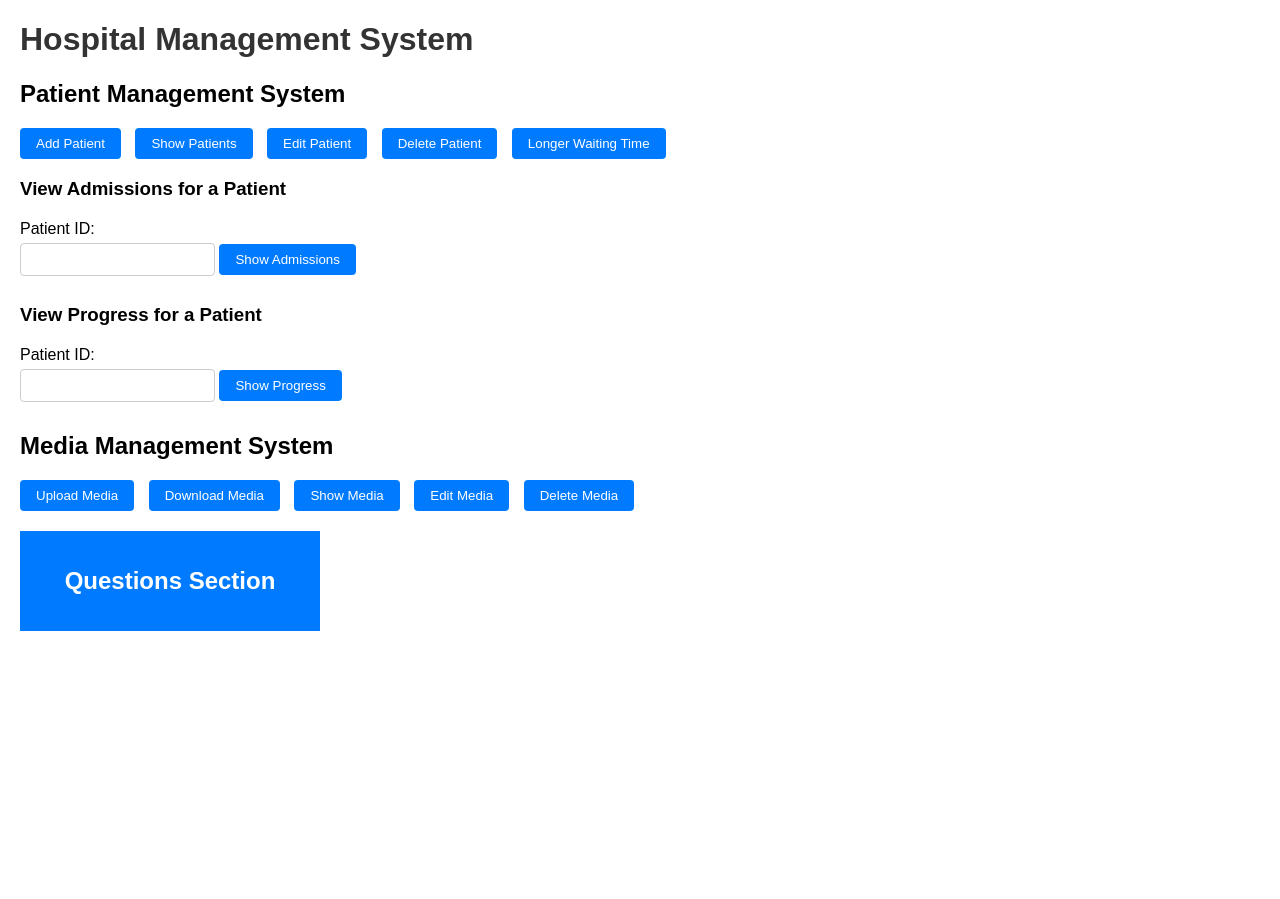
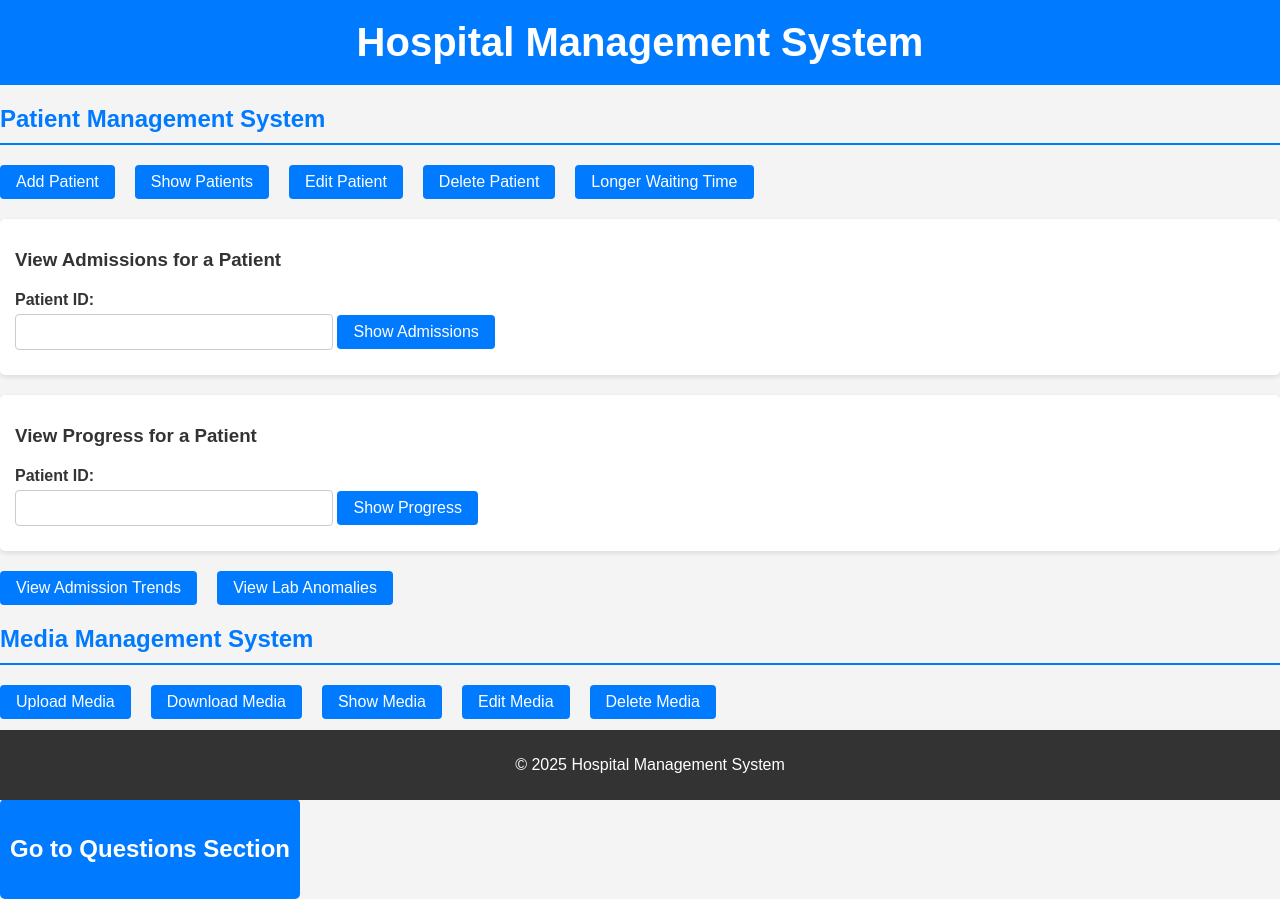
Before and after one commit to luhen39/BDCC_2425_Assignment_1, a Flask app: page / in a window 1280 px wide. Before the commit the page ends 631 px from the top, so only its background shows below. Run offline with Flask 3, Linux system fonts and the light colour scheme.

Commit message:
more cloud functions

```diff
--- a/src/main.py
+++ b/src/main.py
@@ -15,8 +15,10 @@ storage_client = storage.Client()
 # Constants
 PATIENTS_TABLE = 'bdcp-201705314.bdcp.PATIENTS'
 ADMISSIONS_TABLE = 'bdcp-201705314.bdcp.ADMISSIONS'
+ADMISSION_TRENDS_TABLE = 'bdcp-201705314.bdcp.ADMISSION_TRENDS'
 INPUTEVENTS_TABLE = 'bdcp-201705314.bdcp.INPUTEVENTS'
 LABEVENTS_TABLE = 'bdcp-201705314.bdcp.LABEVENTS'
+LAB_ANOMALIES_TABLE = 'bdcp-201705314.bdcp.LAB_ANOMALIES'
 QUESTIONS_TABLE = 'bdcp-201705314.bdcp.QUESTIONS'
 DELETED_USER_ID = -1  # ID for the "Deleted User"
 
@@ -444,6 +446,105 @@ def edit_admission(admission_id):
         except Exception as e:
             return jsonify({"error": str(e)}), 500
 
+@functions_framework.http
+def analyze_admission_trends(request):
+    """Cloud Function to analyze admission trends and store results."""
+    client = bigquery.Client()
+
+    try:
+        # Check if the ADMISSION_TRENDS table exists, and create it if it doesn't
+        try:
+            client.get_table(ADMISSION_TRENDS_TABLE)
+        except Exception:
+            schema = [
+                bigquery.SchemaField("MONTH", "STRING", mode="REQUIRED"),
+                bigquery.SchemaField("YEAR", "INT64", mode="REQUIRED"),
+                bigquery.SchemaField("ADMISSION_COUNT", "INT64", mode="REQUIRED"),
+                bigquery.SchemaField("AVG_LENGTH_OF_STAY_HOURS", "FLOAT64", mode="REQUIRED"),
+                bigquery.SchemaField("PEAK_ADMISSION_DAY", "STRING", mode="REQUIRED"),
+                bigquery.SchemaField("LAST_UPDATED", "TIMESTAMP", mode="REQUIRED"),
+            ]
+            table = bigquery.Table(ADMISSION_TRENDS_TABLE, schema=schema)
+            client.create_table(table)
+            logger.info(f"Created table {ADMISSION_TRENDS_TABLE}")
+
+        # Corrected query
+        query = """
+        WITH AdmissionData AS (
+            SELECT
+                FORMAT_TIMESTAMP('%Y-%m', ADMITTIME) AS MONTH_YEAR,
+                EXTRACT(YEAR FROM ADMITTIME) AS YEAR,
+                EXTRACT(MONTH FROM ADMITTIME) AS MONTH,
+                ADMITTIME,
+                DISCHTIME,
+                TIMESTAMP_DIFF(IFNULL(DISCHTIME, CURRENT_TIMESTAMP()), ADMITTIME, HOUR) AS LENGTH_OF_STAY_HOURS,
+                FORMAT_TIMESTAMP('%A', ADMITTIME) AS ADMISSION_DAY
+            FROM `bdcp-201705314.bdcp.ADMISSIONS`
+        ),
+        AdmissionDayCounts AS (
+            SELECT
+                YEAR,
+                MONTH,
+                ADMISSION_DAY,
+                COUNT(*) AS DAY_COUNT
+            FROM AdmissionData
+            GROUP BY YEAR, MONTH, ADMISSION_DAY
+        ),
+        PeakAdmissionDay AS (
+            SELECT
+                YEAR,
+                MONTH,
+                ARRAY_AGG(ADMISSION_DAY ORDER BY DAY_COUNT DESC LIMIT 1)[OFFSET(0)] AS PEAK_ADMISSION_DAY
+            FROM AdmissionDayCounts
+            GROUP BY YEAR, MONTH
+        )
+        SELECT
+            CONCAT(CAST(YEAR AS STRING), '-', LPAD(CAST(MONTH AS STRING), 2, '0')) AS MONTH,
+            YEAR,
+            COUNT(*) AS ADMISSION_COUNT,
+            AVG(LENGTH_OF_STAY_HOURS) AS AVG_LENGTH_OF_STAY_HOURS,
+            PEAK_ADMISSION_DAY,
+            CURRENT_TIMESTAMP() AS LAST_UPDATED
+        FROM AdmissionData
+        JOIN PeakAdmissionDay USING (YEAR, MONTH)
+        GROUP BY YEAR, MONTH, PEAK_ADMISSION_DAY
+        ORDER BY YEAR, MONTH
+        """
+
+        # Configure query job to write results to ADMISSION_TRENDS table
+        job_config = bigquery.QueryJobConfig(
+            destination=ADMISSION_TRENDS_TABLE,
+            write_disposition="WRITE_TRUNCATE"
+        )
+
+        # Execute query
+        query_job = client.query(query, job_config=job_config)
+        query_job.result()
+
+        logger.info(f"Updated admission trends in {ADMISSION_TRENDS_TABLE}")
+        return jsonify({"message": f"Updated admission trends in {ADMISSION_TRENDS_TABLE}"}), 200
+
+    except Exception as e:
+        logger.error(f"Error in analyze_admission_trends: {e}")
+        return jsonify({"error": str(e)}), 500
+
+@app.route('/pms/admission_trends')
+def show_admission_trends():
+    try:
+        # Query the ADMISSION_TRENDS table
+        query = f"""
+        SELECT MONTH, YEAR, ADMISSION_COUNT, AVG_LENGTH_OF_STAY_HOURS, PEAK_ADMISSION_DAY
+        FROM `{ADMISSION_TRENDS_TABLE}`
+        ORDER BY YEAR DESC, MONTH DESC
+        """
+        query_job = bigquery_client.query(query)
+        trends = [dict(row) for row in query_job.result()]
+
+        # Render the results in an HTML template
+        return render_template('/pms/admission_trends.html', trends=trends)
+    except Exception as e:
+        return jsonify({"error": str(e)}), 500
+
 # Show Progress (Input Events and Lab Events)
 @app.route('/pms/show_progress')
 def show_progress():
@@ -510,6 +611,103 @@ def show_progress():
                                progress_data=progress_data,
                                patient_id=patient_id)
     except Exception as e:
+        return jsonify({"error": str(e)}), 500
+
+@functions_framework.http
+def detect_lab_anomalies(request):
+    """Cloud Function to detect anomalies in lab results."""
+    client = bigquery.Client()
+
+    try:
+        # Check if the LAB_ANOMALIES table exists, and create it if it doesn't
+        try:
+            client.get_table(LAB_ANOMALIES_TABLE)
+        except Exception:
+            schema = [
+                bigquery.SchemaField("SUBJECT_ID", "INT64", mode="REQUIRED"),
+                bigquery.SchemaField("ITEMID", "INT64", mode="REQUIRED"),
+                bigquery.SchemaField("CHARTTIME", "TIMESTAMP", mode="REQUIRED"),
+                bigquery.SchemaField("VALUENUM", "FLOAT64", mode="REQUIRED"),
+                bigquery.SchemaField("Z_SCORE", "FLOAT64", mode="REQUIRED"),
+                bigquery.SchemaField("IS_ANOMALY", "BOOLEAN", mode="REQUIRED"),
+                bigquery.SchemaField("LAST_UPDATED", "TIMESTAMP", mode="REQUIRED"),
+            ]
+            table = bigquery.Table(LAB_ANOMALIES_TABLE, schema=schema)
+            client.create_table(table)
+            logger.info(f"Created table {LAB_ANOMALIES_TABLE}")
+
+        # Corrected query
+        query = """
+        WITH LabStats AS (
+            SELECT
+                ITEMID,
+                AVG(VALUENUM) AS MEAN,
+                STDDEV(VALUENUM) AS STDDEV
+            FROM `bdcp-201705314.bdcp.LABEVENTS`
+            WHERE VALUENUM IS NOT NULL
+            GROUP BY ITEMID
+            HAVING STDDEV(VALUENUM) > 0
+        ),
+        LabData AS (
+            SELECT
+                SUBJECT_ID,
+                ITEMID,
+                CHARTTIME,
+                VALUENUM,
+                (VALUENUM - MEAN) / STDDEV AS Z_SCORE
+            FROM `bdcp-201705314.bdcp.LABEVENTS`
+            JOIN LabStats USING (ITEMID)
+        )
+        SELECT
+            SUBJECT_ID,
+            ITEMID,
+            CHARTTIME,
+            VALUENUM,
+            Z_SCORE,
+            ABS(Z_SCORE) > 3 AS IS_ANOMALY,
+            CURRENT_TIMESTAMP() AS LAST_UPDATED
+        FROM LabData
+        WHERE ABS(Z_SCORE) > 3
+        """
+
+        # Configure query job to write results to LAB_ANOMALIES table
+        job_config = bigquery.QueryJobConfig(
+            destination=LAB_ANOMALIES_TABLE,
+            write_disposition="WRITE_TRUNCATE"
+        )
+
+        # Execute query
+        query_job = client.query(query, job_config=job_config)
+        query_job.result()
+
+        logger.info(f"Updated lab anomalies in {LAB_ANOMALIES_TABLE}")
+        return jsonify({"message": f"Updated lab anomalies in {LAB_ANOMALIES_TABLE}"}), 200
+
+    except Exception as e:
+        logger.error(f"Error in detect_lab_anomalies: {e}")
+        return jsonify({"error": str(e)}), 500
+
+
+@app.route('/pms/lab_anomalies')
+def show_lab_anomalies():
+    try:
+        logger.info("Fetching lab anomalies from BigQuery")
+
+        # Query the LAB_ANOMALIES table
+        query = f"""
+        SELECT SUBJECT_ID, ITEMID, CHARTTIME, VALUENUM, Z_SCORE
+        FROM `{LAB_ANOMALIES_TABLE}`
+        ORDER BY CHARTTIME DESC
+        """
+        query_job = bigquery_client.query(query)
+        anomalies = [dict(row) for row in query_job.result()]
+
+        logger.info(f"Retrieved {len(anomalies)} anomalies from BigQuery")
+
+        return render_template('/pms/lab_anomalies.html', anomalies=anomalies)
+
+    except Exception as e:
+        logger.error(f"Error in show_lab_anomalies: {e}")
         return jsonify({"error": str(e)}), 500
 
 ############ Media Management System ###########################
--- a/static/styles.css
+++ b/static/styles.css
@@ -1,13 +1,38 @@
 /* General Styles */
 body {
   font-family: Arial, sans-serif;
-    margin: 20px;
+  margin: 0;
+  padding: 0;
+  background-color: #f4f4f4;
+  color: #333;
+}
+
+header {
+  background-color: #007bff;
+  color: white;
+  padding: 20px;
+  text-align: center;
 }
 
 h1 {
-    color: #333;
+  margin: 0;
+  font-size: 2.5rem;
 }
 
+h2 {
+  color: #007bff;
+  border-bottom: 2px solid #007bff;
+  padding-bottom: 10px;
+  margin-top: 20px;
+}
+
+h3 {
+  color: #333;
+  margin-top: 15px;
+  margin-bottom: 10px;
+}
+
+/* Button Styles */
 button {
   padding: 8px 16px;
   background-color: #007bff;
@@ -16,12 +41,22 @@ body {
   border-radius: 4px;
   cursor: pointer;
   margin-right: 10px;
+  font-size: 1rem;
+  transition: background-color 0.3s ease;
 }
 
 button:hover {
   background-color: #0056b3;
 }
 
+.button-group {
+  display: flex;
+  flex-wrap: wrap;
+  gap: 10px;
+  margin-bottom: 20px;
+}
+
+/* Form Styles */
 form {
   margin-top: 20px;
 }
@@ -29,6 +64,7 @@ body {
 label {
   display: block;
   margin-bottom: 5px;
+  font-weight: bold;
 }
 
 input[type="number"] {
@@ -36,6 +72,17 @@ body {
   border: 1px solid #ccc;
   border-radius: 4px;
   margin-bottom: 10px;
+  width: 100%;
+  max-width: 300px;
+  font-size: 1rem;
+}
+
+.form-container {
+  background-color: white;
+  padding: 15px;
+  border-radius: 5px;
+  box-shadow: 0 2px 5px rgba(0, 0, 0, 0.1);
+  margin-bottom: 20px;
 }
 
 /* Questions Section Button */
@@ -50,4 +97,21 @@ body {
   font-weight: bold;
   cursor: pointer;
   margin-top: 20px;
+  border-radius: 5px;
+  transition: background-color 0.3s ease;
 }
+
+.questions-button:hover {
+  background-color: #0056b3;
+}
+
+/* Footer Styles */
+footer {
+  background-color: #333;
+  color: white;
+  text-align: center;
+  padding: 10px;
+  position: fixed;
+  bottom: 0;
+  width: 100%;
+}
--- a/templates/index.html
+++ b/templates/index.html
@@ -7,45 +7,76 @@
     <link rel="stylesheet" href="{{ url_for('static', filename='styles.css') }}">
   </head>
   <body>
+    <header>
       <h1>Hospital Management System</h1>
+    </header>
 
+    <main>
+      <!-- Patient Management System Section -->
+      <section>
         <h2>Patient Management System</h2>
 
         <!-- Patient Management Buttons -->
+        <div class="button-group">
           <button onclick="location.href='/pms/add_patient'">Add Patient</button>
           <button onclick="location.href='/pms/show_patients'">Show Patients</button>
           <button onclick="location.href='/pms/edit_patient'">Edit Patient</button>
           <button onclick="location.href='/pms/delete_patient'">Delete Patient</button>
           <button onclick="location.href='/pms/longer_waiting_time'">Longer Waiting Time</button>
+        </div>
 
         <!-- Form to input patient_id for admissions -->
+        <div class="form-container">
           <h3>View Admissions for a Patient</h3>
           <form action="/pms/show_admissions" method="GET">
-      <label for="patient_id">Patient ID:</label>
-      <input type="number" id="patient_id" name="patient_id" required />
+            <label for="patient_id_admissions">Patient ID:</label>
+            <input type="number" id="patient_id_admissions" name="patient_id" required />
             <button type="submit">Show Admissions</button>
           </form>
+        </div>
 
         <!-- Form to input patient_id for progress -->
+        <div class="form-container">
           <h3>View Progress for a Patient</h3>
           <form action="/pms/show_progress" method="GET">
-      <label for="patient_id">Patient ID:</label>
-      <input type="number" id="patient_id" name="patient_id" required />
+            <label for="patient_id_progress">Patient ID:</label>
+            <input type="number" id="patient_id_progress" name="patient_id" required />
             <button type="submit">Show Progress</button>
           </form>
+        </div>
 
+        <!-- New Features: Admission Trends and Lab Anomalies -->
+        <div class="button-group">
+          <button onclick="location.href='/pms/admission_trends'">View Admission Trends</button>
+          <button onclick="location.href='/pms/lab_anomalies'">View Lab Anomalies</button>
+        </div>
+      </section>
+
+      <!-- Media Management System Section -->
+      <section>
         <h2>Media Management System</h2>
 
         <!-- Media Management Buttons -->
+        <div class="button-group">
           <button onclick="location.href='/mms/upload_media'">Upload Media</button>
           <button onclick="location.href='/mms/download_media'">Download Media</button>
           <button onclick="location.href='/mms/show_media'">Show Media</button>
           <button onclick="location.href='/mms/edit_media'">Edit Media</button>
           <button onclick="location.href='/mms/delete_media'">Delete Media</button>
+        </div>
+      </section>
 
-    <!-- Big Rectangle Button for Questions Section -->
+      <!-- Questions Section -->
+      <section>
+        <h2>Questions Section</h2>
         <div onclick="location.href='/qms/questions'" class="questions-button">
-      Questions Section
+          Go to Questions Section
         </div>
+      </section>
+    </main>
+
+    <footer>
+      <p>&copy; 2025 Hospital Management System</p>
+    </footer>
   </body>
 </html>
```
Also changed, not shown: templates/pms/admission_trends.html (added, +36 -0 lines), templates/pms/lab_anomalies.html (added, +36 -0 lines). Lines whose indentation alone changed are shown as unchanged.
